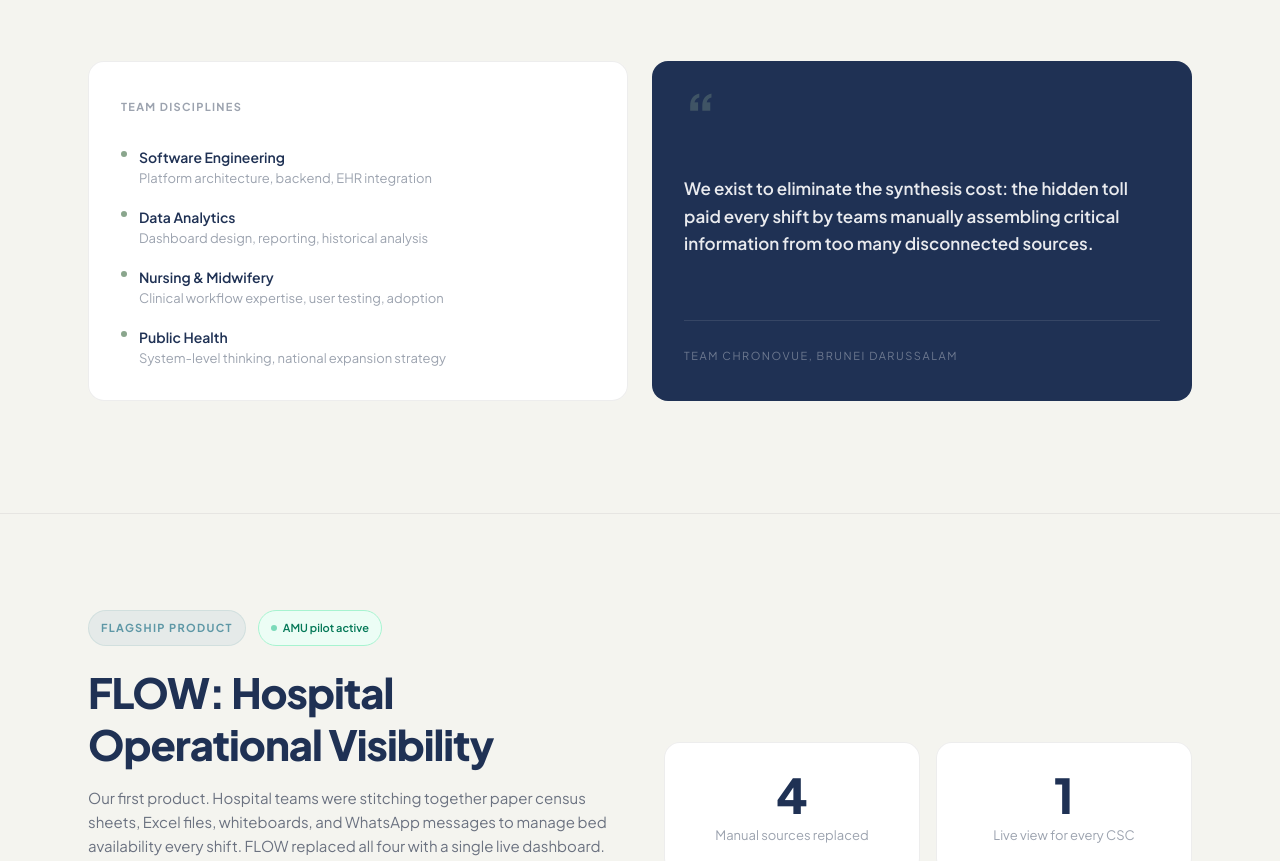
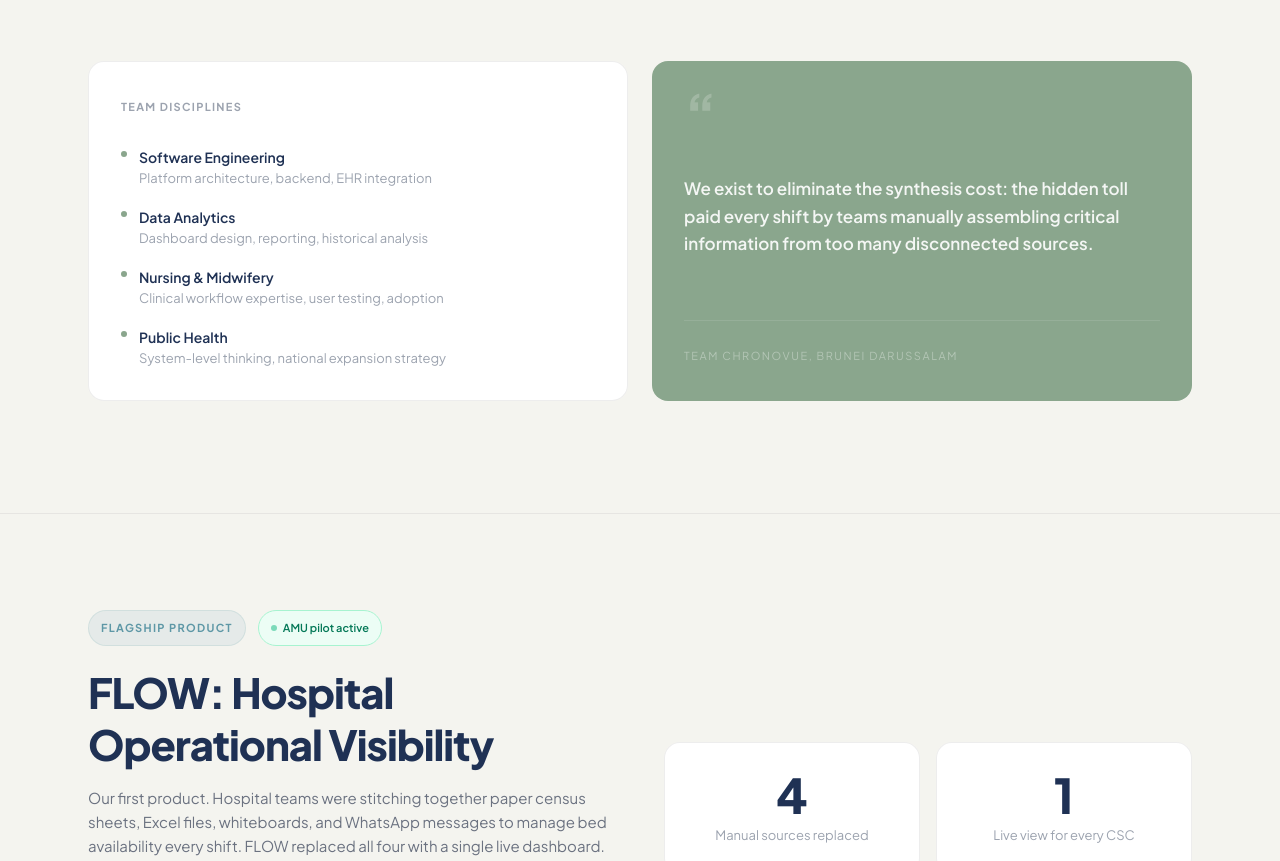
Before and after one commit to Ka1zen23/ChronoVue_website, an Astro site in the folder frontend/: page / in a window 1280 px wide. Shown: the part 1821-2682 px from the top of the page. Built offline with nearby package versions, Linux system fonts and the light colour scheme; Astro itself is replaced by a stand-in of ours.

Commit message:
Card is now bg-brand-sage to match the buttons, and the big " uses text-white/20

```diff
--- a/frontend/src/components/AboutUs.jsx
+++ b/frontend/src/components/AboutUs.jsx
@@ -89,8 +89,8 @@ export default function AboutUs() {
           </div>
 
           {/* Mission quote */}
-          <div data-reveal className="rounded-2xl bg-brand-navy text-white p-8 flex flex-col justify-between">
-            <div className="text-brand-sage/30 font-display font-bold text-6xl leading-none mb-2 -mt-2">
+          <div data-reveal className="rounded-2xl bg-brand-sage text-white p-8 flex flex-col justify-between">
+            <div className="text-white/20 font-display font-bold text-6xl leading-none mb-2 -mt-2">
               &ldquo;
             </div>
             <p className="text-[17px] font-semibold leading-relaxed text-white/90 -mt-4 mb-6">
```
